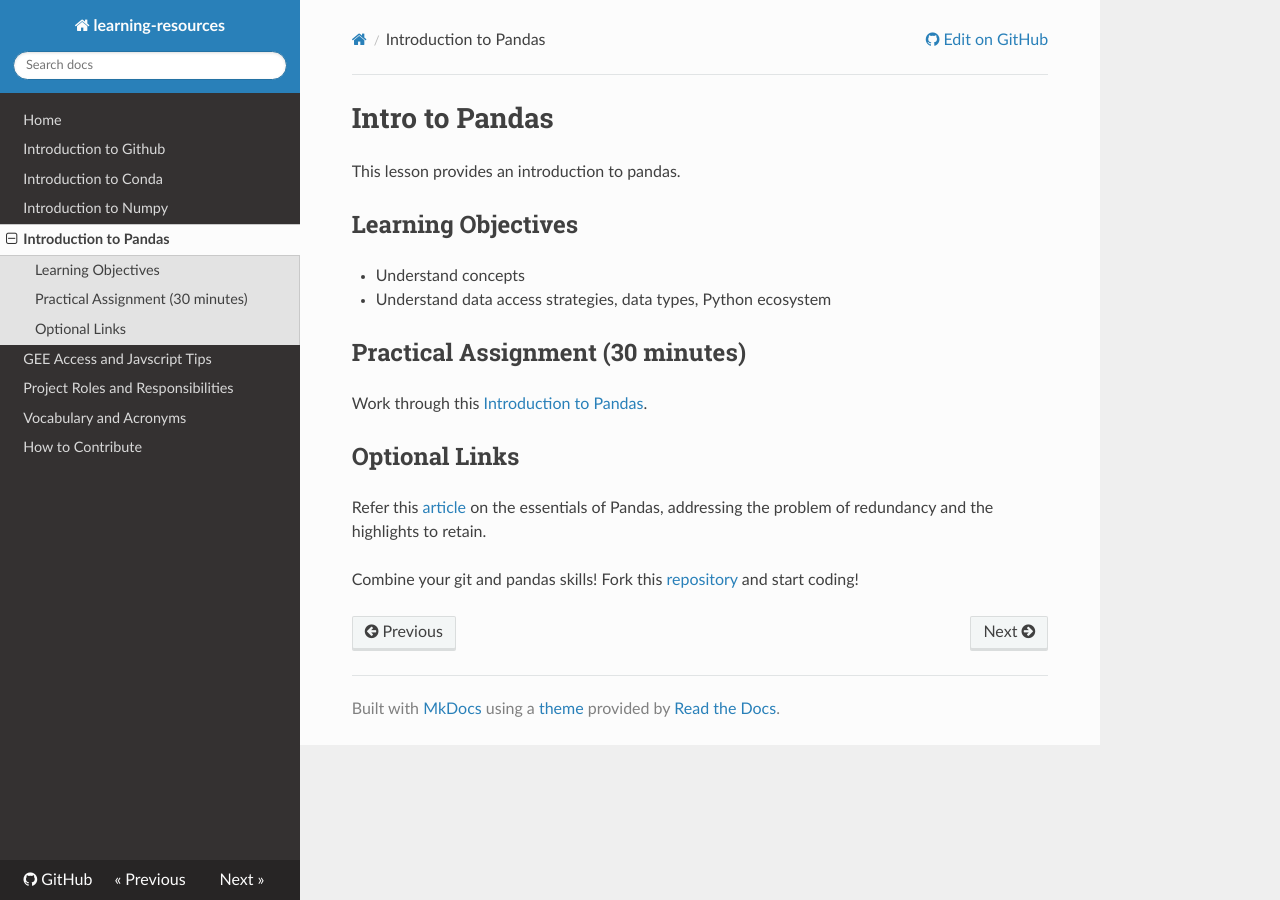
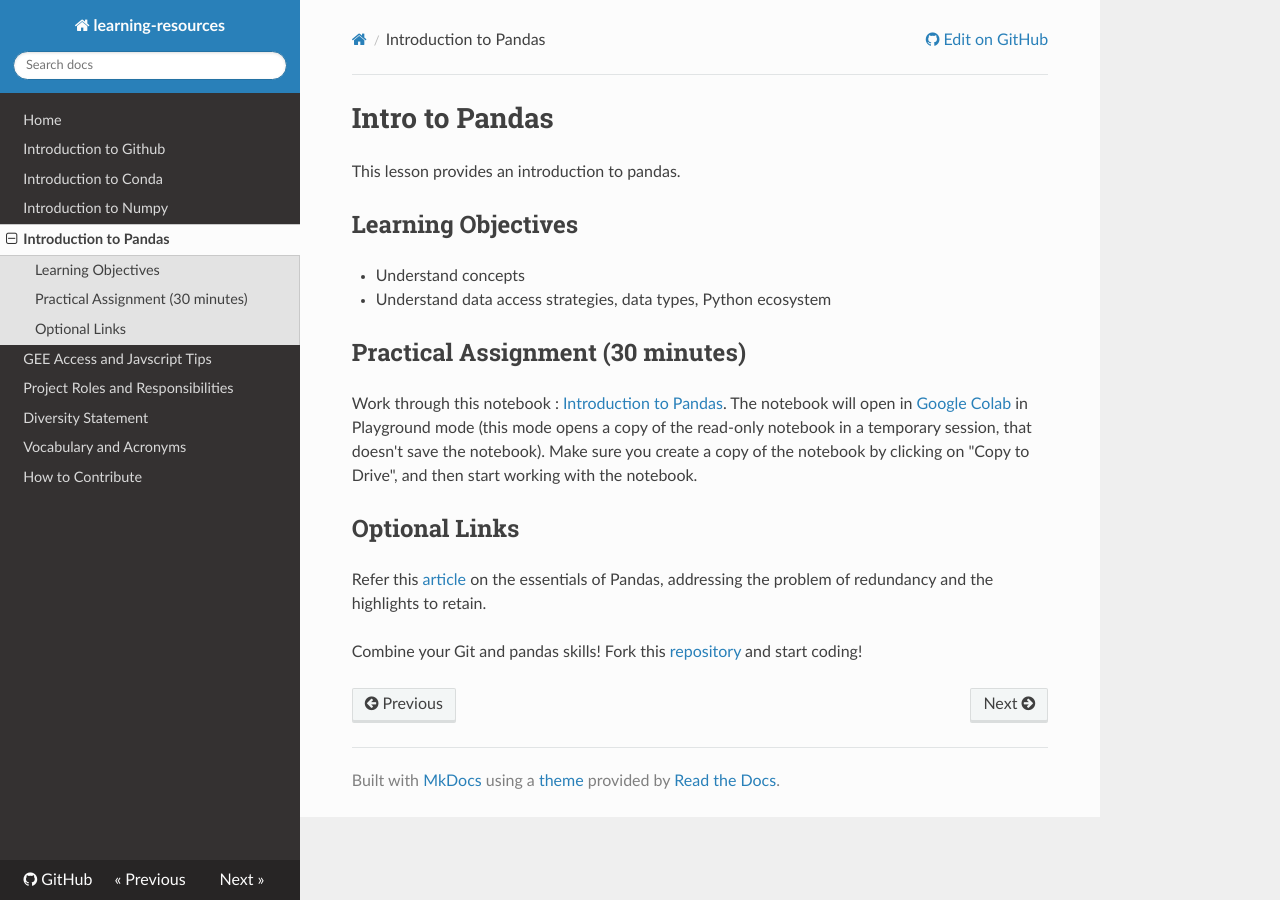
Before and after one commit to emiliom/learning-resources, an MkDocs documentation site: the page built from docs/pandas.md, in a window 1280 px wide. Built offline with MkDocs 1.6.1, drawn with Linux system fonts in a browser that asks for light colours; nearby versions of some CDN libraries.

Commit message:
Add new diversity statement lesson, update notebook links

```diff
--- a/docs/pandas.md
+++ b/docs/pandas.md
@@ -9,10 +9,10 @@
 
 ## Practical Assignment (30 minutes)
 
-Work through this [Introduction to Pandas](https://hub-binder.mybinder.ovh/user/uwescience-hack-inary-tutorials-e704wqfz/notebooks/notebooks/pandas-intro.ipynb).
+Work through this notebook : [Introduction to Pandas](https://colab.research.google.com/github/waterhackweek/learning-resources/blob/master/notebooks/pandas-intro.ipynb). The notebook will open in [Google Colab](https://colab.research.google.com/notebooks/intro.ipynb) in Playground mode (this mode opens a copy of the read-only notebook in a temporary session, that doesn't save the notebook). Make sure you create a copy of the notebook by clicking on "Copy to Drive", and then start working with the notebook.
 
 ## Optional Links
 
 Refer this [article](https://medium.com/dunder-data/minimally-sufficient-pandas-a8e67f2a2428) on the essentials of Pandas, addressing the problem of redundancy and the highlights to retain.
 
-Combine your git and pandas skills! Fork this [repository](https://github.com/guipsamora/pandas_exercises) and start coding!
+Combine your Git and pandas skills! Fork this [repository](https://github.com/guipsamora/pandas_exercises) and start coding!
--- a/mkdocs.yml
+++ b/mkdocs.yml
@@ -7,6 +7,7 @@
     - Introduction to Pandas: pandas.md
     - GEE Access and Javscript Tips: gee_javascript.md
     - Project Roles and Responsibilities: project.md
+    - Diversity Statement: diversityMethods.md
     - Vocabulary and Acronyms: VocabAcronyms2020.md
     - How to Contribute: howtocontribute.md
 theme:
```
Also changed, not shown: docs/diversityMethods.md (added, +36 -0 lines), docs/numpy.md (+1 -1 lines).
